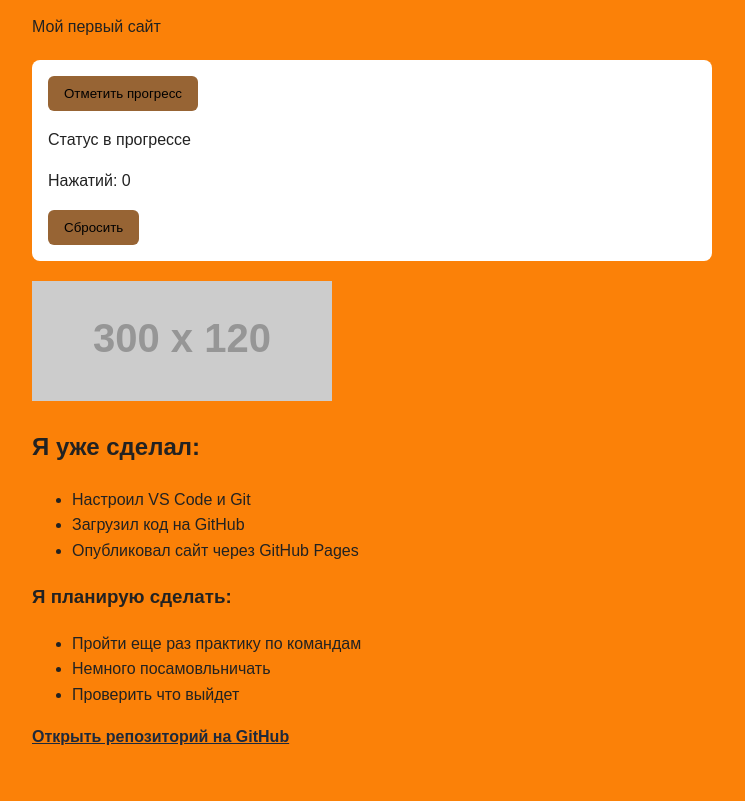
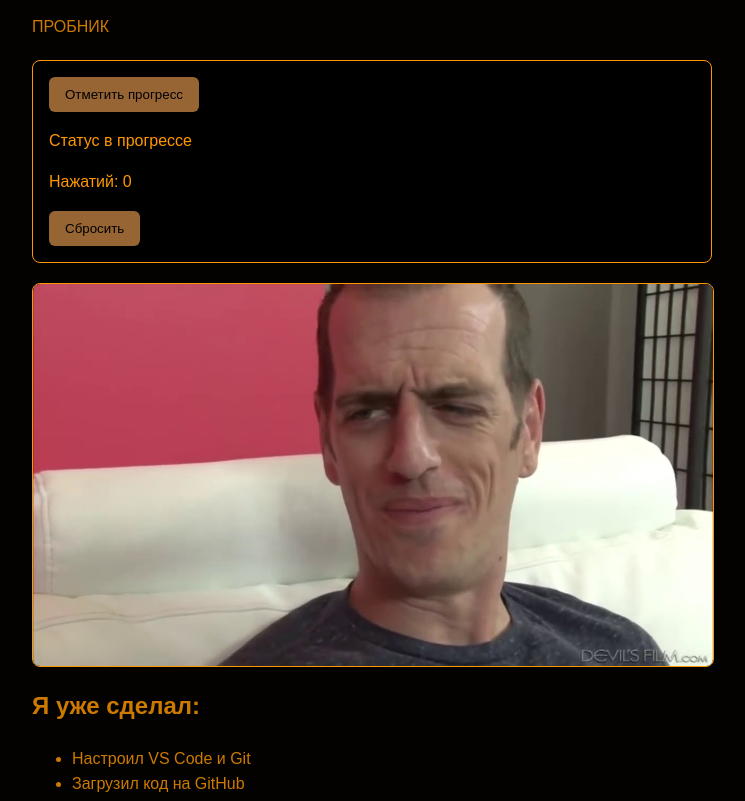
Before and after one commit to El-Mistr/first-page, a plain HTML site: page index.html in a window 1280 px wide. Shown: the part 144-945 px from the top of the page, without its empty margins (268-1013 px from the left). Drawn offline with Linux system fonts and the light colour scheme; placeholder pictures from the web are drawn by us.

Commit message:
add img and style

```diff
--- a/index.html
+++ b/index.html
@@ -7,8 +7,8 @@
     <link rel="stylesheet" href="style.css">
 </head>
 <body>
-<h1>Привет, фронтенд!</h1>
-<p>Мой первый сайт</p>
+<h1>Моя первая суета :)</h1>
+<p>ПРОБНИК</p>
 <div class="card">
     <button id="progress-btn">Отметить прогресс</button>
     <p id="status-text">Статус в прогрессе</p>
@@ -17,7 +17,7 @@
 </div>
 
 <div class="media">
-    <img src="https://placehold.co/300x120/png?text=Frontend+Day+1" alt="Баннер первого дня обучения фронтенду">
+    <img src="max.jpg" alt="Баннер первого дня обучения фронтенду" class="preview-img">
 </div>
 <h2>Я уже сделал:</h2>
 <ul>
--- a/style.css
+++ b/style.css
@@ -1,13 +1,15 @@
 body {font-family: Arial, sans-serif;
-background-color: #fb8108;
-color: #222;
+background-color: #040200;
+color: #cc7a00;
 max-width: 680px;
 margin: 40px auto;
 padding: 24px;
 line-height: 1.6;
 ;}
 .card {
-    background-color: #ffffff;
+    background-color: #000000;
+    color: #ff9800;
+    border: 1px solid #ff9800;
     padding: 16px;
     border-radius: 8px;
     margin: 20px 0;
@@ -20,8 +22,15 @@ button{
     border-radius: 6px;
     cursor: pointer;
 }
-
+.preview-img {
+    display: block;
+    width: 720px;
+    max-width: 100%;
+    height: auto;
+    border-radius: 8px;
+    border: 1px solid #ff9800;
+}
 a{
-    color: #1e293b;
+    color: #f7ce02;
     font-weight: bold;
 }
```
Also changed, not shown: max.jpg (added).
